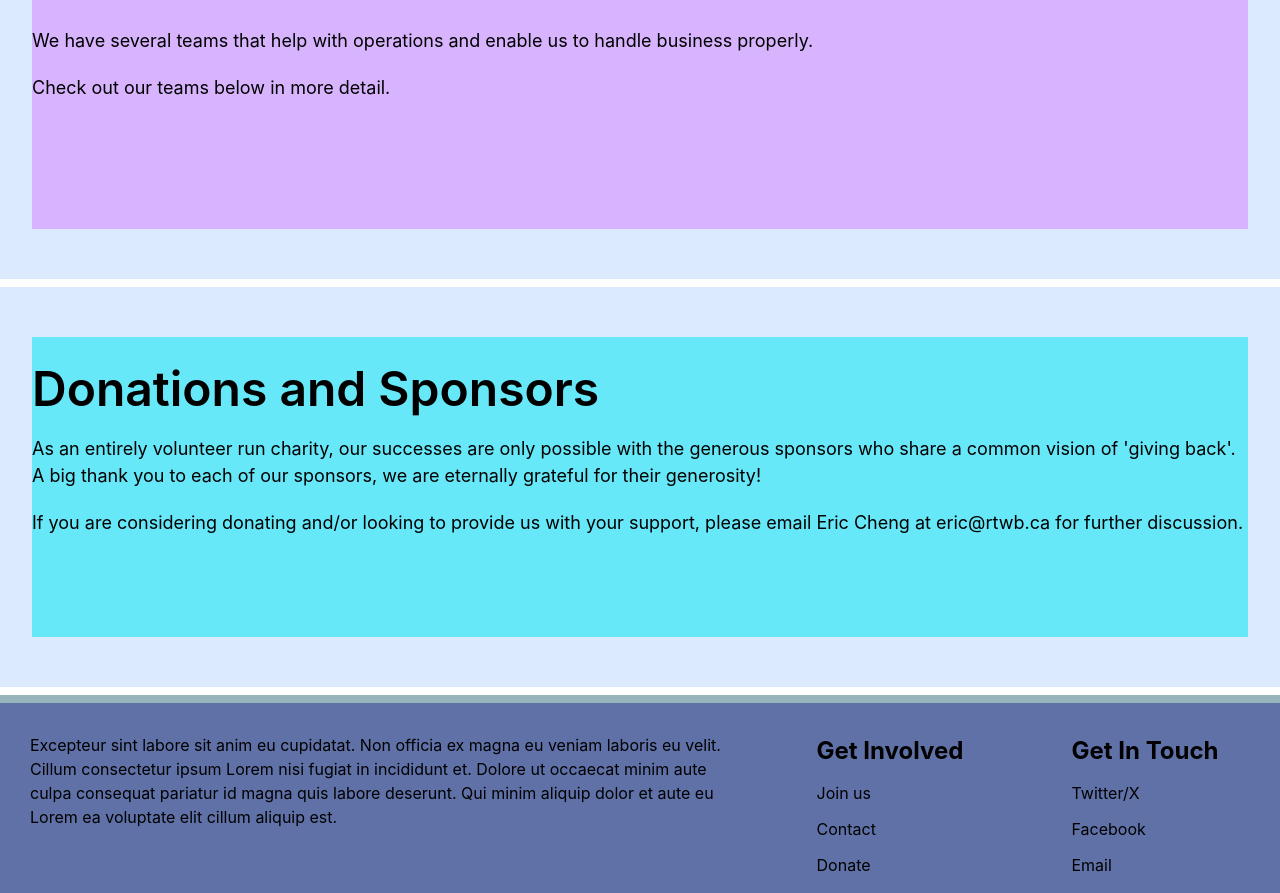
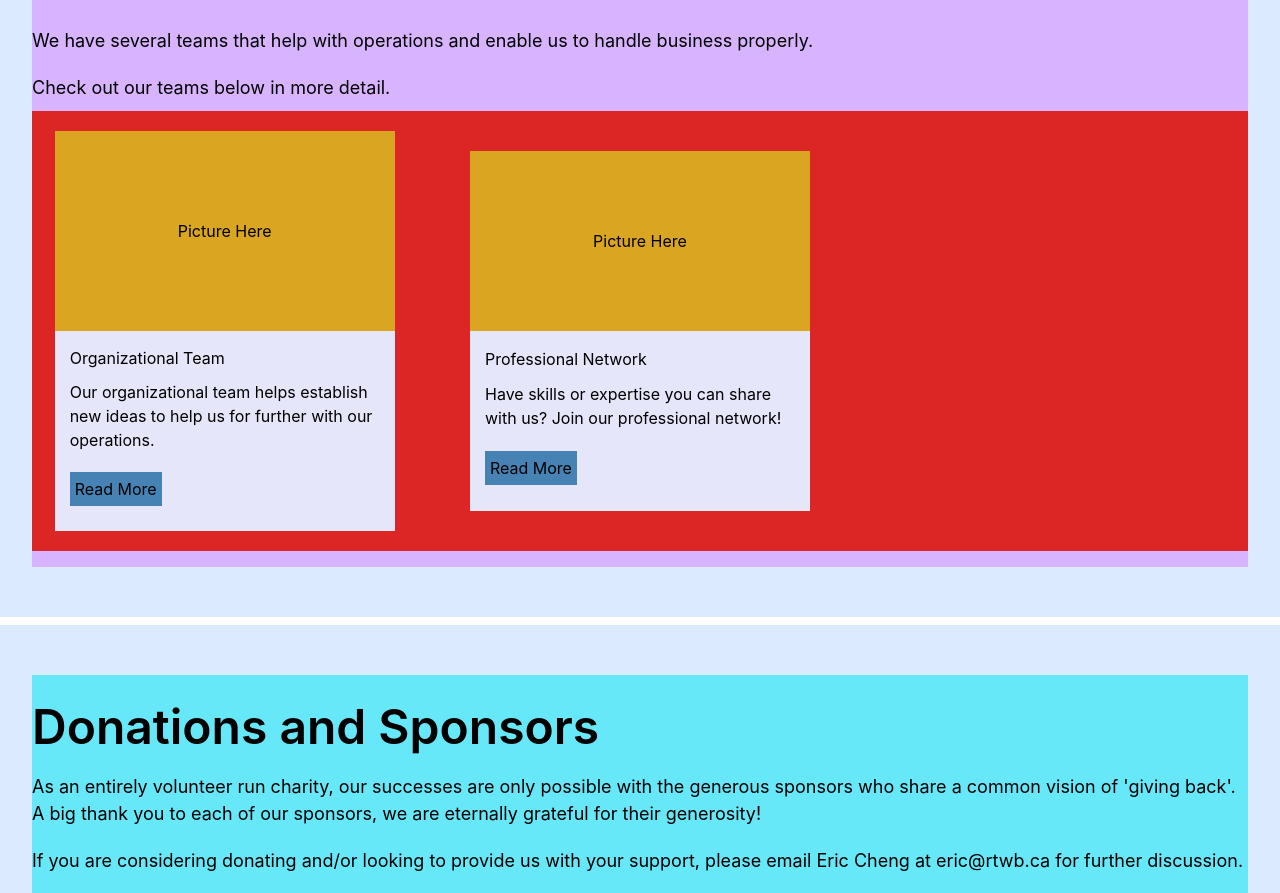
Before and after one commit to AlexanderChao14/RTWB-Website, a React (Create React App) app: page /Volunteer in a window 1280 px wide. Shown: the part 2293-3186 px from the top of the page. Built offline with nearby package versions, Linux system fonts and the light colour scheme.

Commit message:
Updated volunteer page, added teams section.

```diff
--- a/src/components/pages/Volunteer.js
+++ b/src/components/pages/Volunteer.js
@@ -2,6 +2,7 @@ import React from 'react'
 import { PageHeading, SectionHeading } from '../styled/StyledHeading'
 import { CardHeading } from '../styled/StyledHeading'
 import { TextMedium } from '../styled/TextStyles'
+import InfoCard from '../InfoCard'
 
 const Volunteer = () => {
   return (
@@ -84,6 +85,12 @@ const Volunteer = () => {
                 </div>
                 <TextMedium>We have several teams that help with operations and enable us to handle business properly.</TextMedium>
                 <TextMedium>Check out our teams below in more detail.</TextMedium>
+                <div className=" teamsGrid container-grid justify-evenly items-center bg-red-600 w-full">
+                    {/* <div className="max-w-sm min-w-64 w-full m-5 bg-blue-400 h-4/5"> Item 1</div>
+                    <div className="max-w-sm min-w-64 w-full m-5 bg-blue-500 h-4/5"> Item 2</div> */}
+                    <InfoCard title="Organizational Team" desc="Our organizational team helps establish new ideas to help us for further with our operations."></InfoCard>
+                    <InfoCard title="Professional Network" desc="Have skills or expertise you can share with us? Join our professional network!"></InfoCard>
+                </div>
             </div>
         </section>
 
--- a/src/index.css
+++ b/src/index.css
@@ -146,6 +146,14 @@ section {
   margin: 20px 0px;
 }
 
+.teamsGrid {
+  height: fit-content;
+  flex-wrap: wrap;
+  grid-template-columns: repeat(auto-fill, minmax(350px, 1fr));;
+  grid-template-rows: repeat(1fr);
+  padding: 20px 0px;
+}
+
 /* The footer object for all webpages */
 .footer {
   background-color: rgb(95, 113, 167);
```
